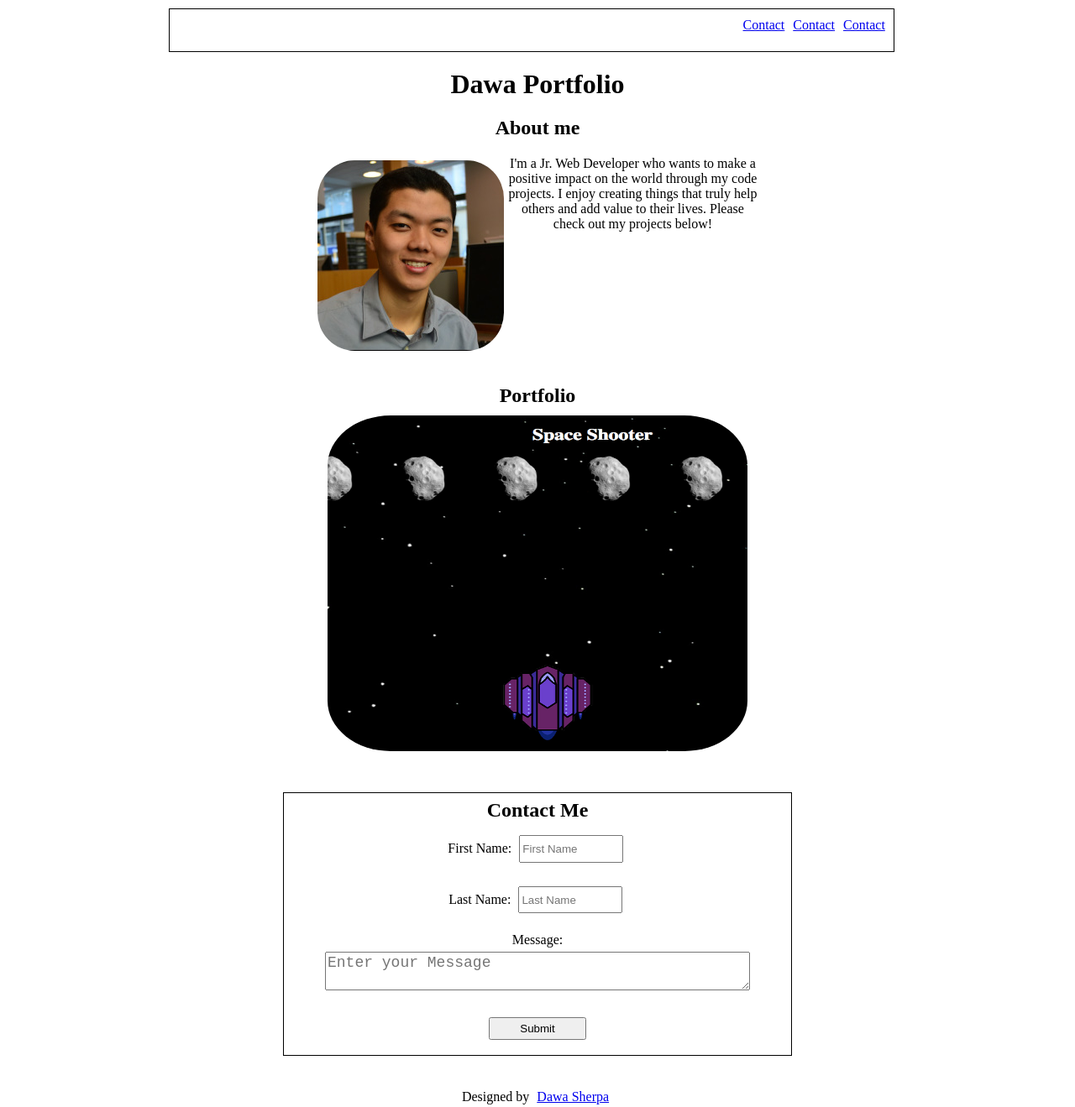
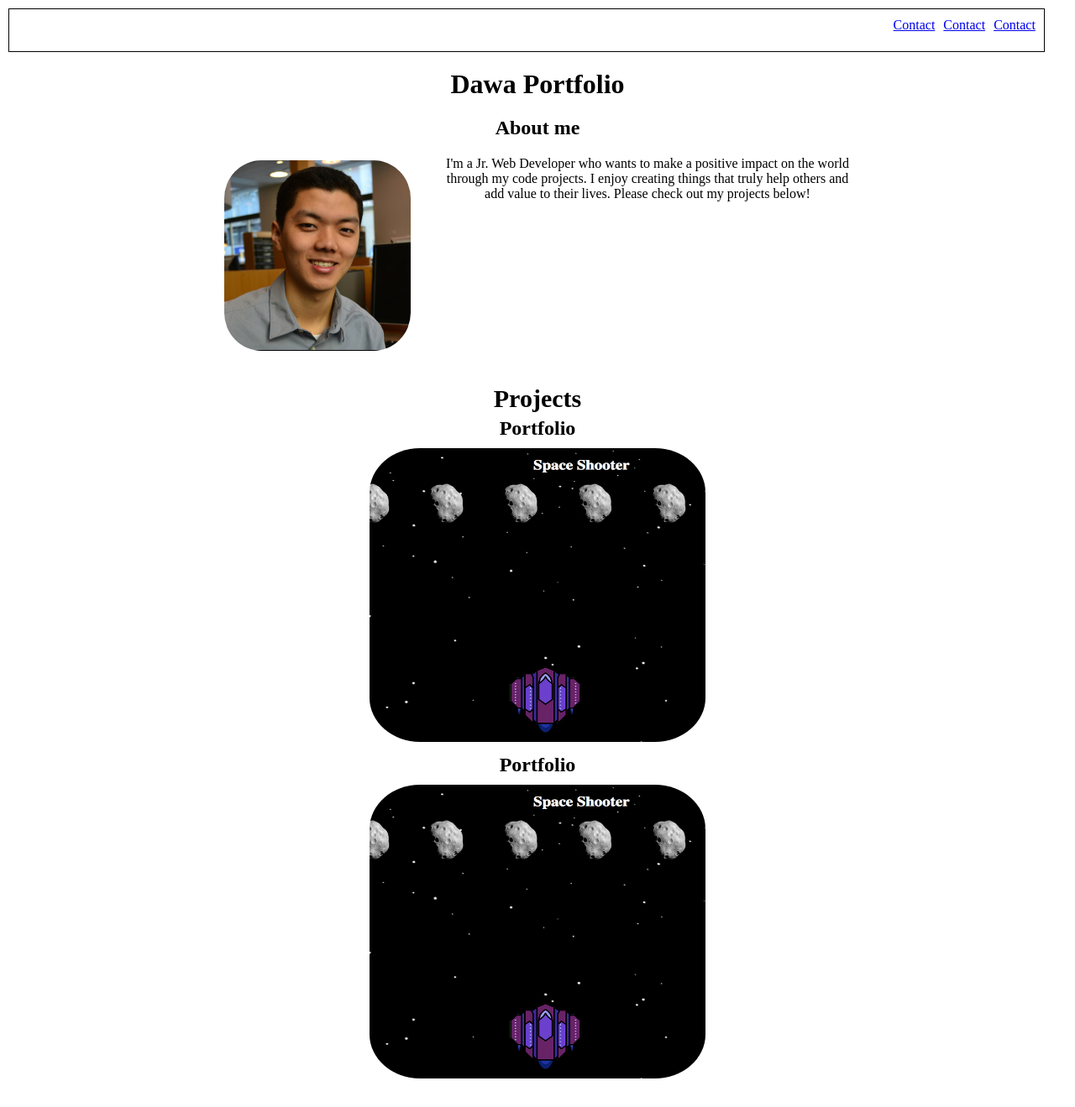
Before and after one commit to Dawa12/Portfolio-Website, a plain HTML site: page index.html in a window 1280 px wide. Shown: the top 1319 px of the page at 84% size. Drawn offline with Linux system fonts and the light colour scheme.

Commit message:
updated html and css code organization, improved comment descriptions

```diff
--- a/index.html
+++ b/index.html
@@ -14,23 +14,29 @@
       </nav>
     </header>
 
-
-    <h1 id="page_head">Dawa Portfolio</h1>
-
+<!---*****  main *****--->
+    <div id="main">
+      <h1>Dawa Portfolio</h1>
       <section id="about">
         <h2>About me</h2>
         <img src="./assets/profile.jpg" alt="profile_pic" />
         <p>I'm a Jr. Web Developer who wants to make a positive impact on the world through my code projects. I enjoy creating things that truly help others and add value to their lives. Please check out my projects below!</p>
       </section>
 
-    <section id="portfolio">
+      <section id="portfolio_container">
+        <h1>Projects</h1>
+        <section class="portfolio_item">
           <h2>Portfolio</h2>
-      <img src="assets/project1.png" width="500" height="400">
-
+          <img src="assets/project1.png">
         </section>
 
+        <section class="portfolio_item">
+          <h2>Portfolio</h2>
+          <img src="assets/project1.png">
+        </section>
+      </section>
 
-    <form>
+      <form id="contact_form">
         <h2>Contact Me</h1>
         <div>
           First Name: <input type="text" name="firstname" placeholder="First Name"><br>
@@ -49,7 +55,10 @@
           <input type="submit" value="Submit">
         </div>
       </form>
+    </div>
 
+
+<!---*****  footer *****--->
     <footer>
       Designed by <a href="https://github.com/Dawa12?tab=repositories">Dawa Sherpa</a>
     </footer>
--- a/style.css
+++ b/style.css
@@ -1,13 +1,10 @@
 html,
 body {
-  /*background-color: lightblue;*/
   height: 100%;
-/*   left: 50%; */
   text-align: center;
 }
 
 body {
-  width: 70%;
   margin: 0 auto;
 }
 
@@ -15,51 +12,7 @@ body {
   margin: 5px;
 }
 
-div {
-  padding: .4em;
-}
-
-textarea {
-  length: 500px;
-  width: 500px;
-  font-size: 18px;
-  /*display: block;*/
-}
-
-form {
-  text-align: center;
-  left: 0;
-  right: 0;
-  bottom: 90px;
-  width: 600px;
-
-  margin: 0 auto;
-  border: 1px solid black;
-/*   display: inline-block; */
-  padding: 2px;
-}
-
-
-footer {
-  position: relative;
-  text-align: center;
-  bottom: 0px;
-  width: 600px;
-  margin: 40px auto;
-
-}
-
-#about {
-  margin: 20px;
-}
-
-nav {
-  display: flex;
-/*   why vertical center doesn't work?' */
-/*   align-items: center; */
-  justify-content: flex-end;
-}
-
+/*header & nav*/
 header {
   width: 97%;
   height: 50px;
@@ -67,14 +20,28 @@ header {
   border: 1px solid black;
 }
 
-#page_head {
-  margin-top: 20px;
-  text-align: center;
+header nav {
+  display: flex;
+  justify-content: flex-end;
 }
 
-input {
-  width: 20%;
-  height: 2em;
+/*----- Main Body Section -----*/
+#main {
+  margin-top: 20px;
+}
+
+/*About Me Image and Text*/
+#about {
+}
+
+#about img {
+  float: left;
+  border-radius: 20%;
+  margin-right: 40px;
+}
+
+#about p {
+  margin-left: 40px;
 }
 
 #about {
@@ -85,22 +52,53 @@ input {
 #about h2 {
   margin-bottom: 20px;
 }
-#about img {
-  float: left;
-  border-radius: 20%;
-}
 
-#about p {
-  /*float: right;*/
-}
-
-#portfolio {
-  /*float: none;*/
+/*portfolio projects*/
+#portfolio_container {
   clear: both;
   margin: 40px 0;
   padding-top: 30px;
 }
 
-img {
+#portfolio_container img {
   border-radius: 15%;
+  width: 400px;
+  height: 350px;
 }
+
+/*section semantic tag modifies default h1 tag; therefore manually specifiying font size*/
+#portfolio_container h1 {
+  font-size: 30px;
+}
+
+/*Contact Me Form*/
+#contact_form {
+  text-align: center;
+  left: 0;
+  right: 0;
+  bottom: 90px;
+  width: 600px;
+  margin: 0 auto;
+  border: 1px solid black;
+  padding: 2px;
+}
+
+#contact_form textarea {
+  length: 500px;
+  width: 500px;
+  font-size: 18px;
+}
+
+#contact_form input {
+  width: 20%;
+  height: 2em;
+}
+
+/*footer*/
+footer {
+  position: relative;
+  text-align: center;
+  bottom: 0px;
+  width: 600px;
+  margin: 40px auto;
+}
```
Lines whose indentation alone changed are shown as unchanged.
